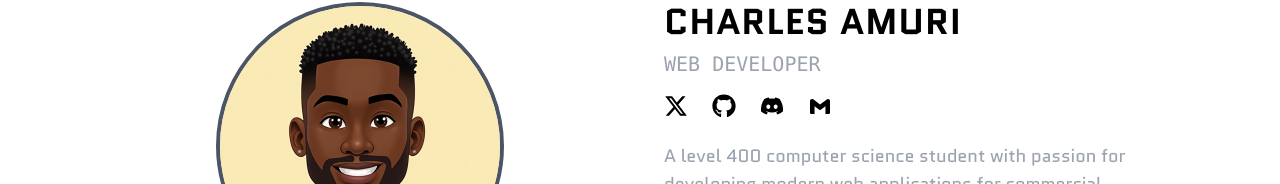
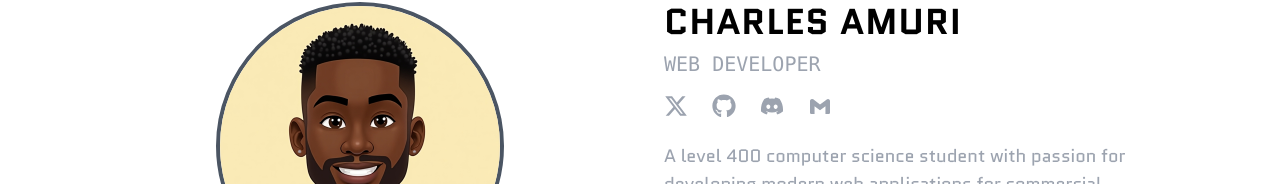
Before and after one commit to Muraydevs1/Portfolio, a React (Vite) app: page / in a window 1280 px wide. Shown: the part 326-510 px from the top of the page. Built offline with nearby package versions, Linux system fonts and the light colour scheme.

Commit message:
minute changes

```diff
--- a/src/components/sections/header.jsx
+++ b/src/components/sections/header.jsx
@@ -19,16 +19,16 @@ function Header() {
 
                 <div className='flex justify-center md:justify-start gap-6 mt-4'>
                     <a href='https://x.com/shakespoppi' className='transition-transform transform hover:cursor-pointer hover:scale-110'>
-                        <FaXTwitter className='w-5 h-5 md:w-6 md:h-6 dark:text-neutral-500 dark:hover:text-white'/>
+                        <FaXTwitter className='w-5 h-5 md:w-6 md:h-6 dark:text-neutral-500 dark:hover:text-white text-gray-400 hover:text-gray-800'/>
                     </a>
                     <a href='https://github.com/Muraydevs1' className='transition-transform transform hover:cursor-pointer hover:scale-110'>
-                        <FaGithub className='w-5 h-5 md:w-6 md:h-6 dark:text-neutral-500 dark:hover:text-white'/>
+                        <FaGithub className='w-5 h-5 md:w-6 md:h-6 dark:text-neutral-500 dark:hover:text-white text-gray-400 hover:text-gray-800'/>
                     </a>
                     <a href='https://discord.com/users/1350273264966176831' className='transition-transform transform hover:cursor-pointer hover:scale-110'>
-                        <FaDiscord className='w-5 h-5 md:w-6 md:h-6 dark:text-neutral-500 dark:hover:text-white'/>
+                        <FaDiscord className='w-5 h-5 md:w-6 md:h-6 dark:text-neutral-500 dark:hover:text-white text-gray-400 hover:text-gray-800'/>
                     </a>
                      <a href='mailto:amuricharlesrameom@gmail.com' className='transition-transform transform hover:cursor-pointer hover:scale-110'>
-                        <BiLogoGmail className='w-5 h-5 md:w-6 md:h-6 dark:text-neutral-500 dark:hover:text-white'/>
+                        <BiLogoGmail className='w-5 h-5 md:w-6 md:h-6 dark:text-neutral-500 dark:hover:text-white text-gray-400 hover:text-gray-800'/>
                     </a>
                 </div>
                 <p className='mt-6 text-gray-400 text-sm md:text-lg max-w-lg leading-relaxed text-center md:text-left'>
--- a/src/components/sections/portfolio.jsx
+++ b/src/components/sections/portfolio.jsx
@@ -46,7 +46,7 @@ function Portfolio() {
                   return (
                     <span
                       key={`${project.id}-${tech.name}`}
-                      className="flex items-center justify-center h-11 w-11 rounded-full text-xl text-gray-400 hover:text-gray-800 transition-colors"
+                      className="flex items-center justify-center h-11 w-11 rounded-full text-xl text-gray-400 hover:text-gray-800 dark:hover:text-white transition-colors"
                       title={tech.name}
                       aria-label={tech.name}
                     >
```
